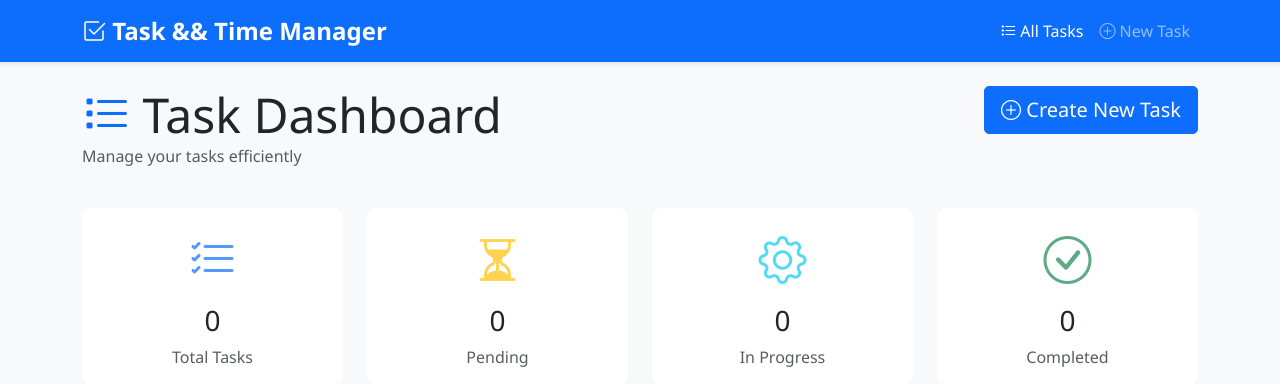
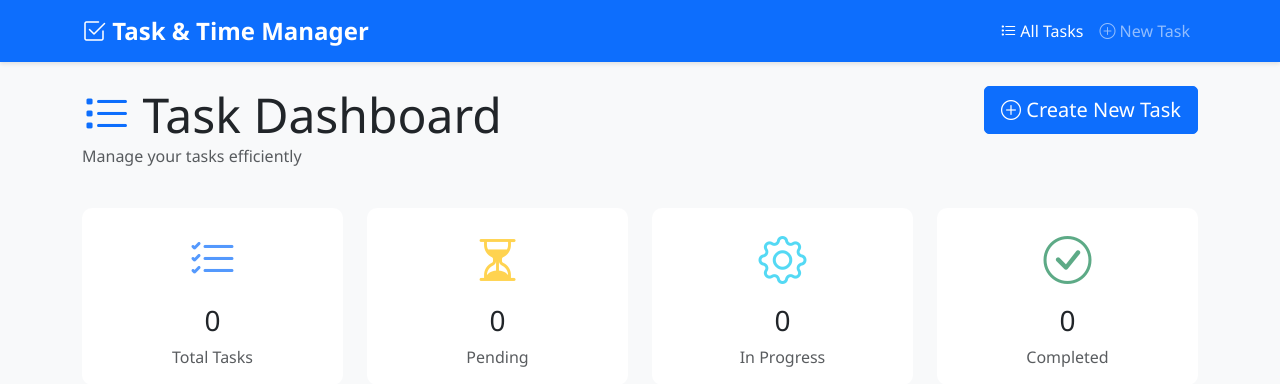
Before and after one commit to gmaniram1509/DevSecOps_Task, a Django app: page / in a window 1280 px wide. Shown: the top 384 px of the page. Run offline with Django 4.2, Linux system fonts and the light colour scheme; data that the repository does not hold is empty.

Commit message:
new check

```diff
--- a/templates/base.html
+++ b/templates/base.html
@@ -20,7 +20,7 @@
     <nav class="navbar navbar-expand-lg navbar-dark bg-primary">
         <div class="container">
             <a class="navbar-brand" href="{% url 'task_list' %}">
-                <i class="bi bi-check2-square"></i> Task && Time Manager
+                <i class="bi bi-check2-square"></i> Task & Time Manager
             </a>
             <button class="navbar-toggler" type="button" data-bs-toggle="collapse" data-bs-target="#navbarNav">
                 <span class="navbar-toggler-icon"></span>
```
